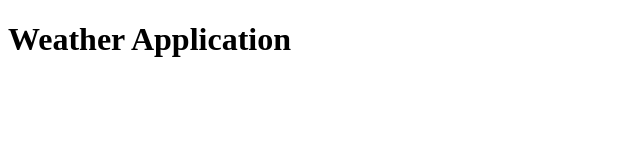
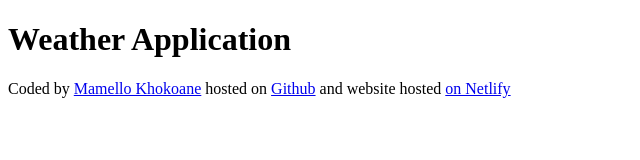
Before and after one commit to Mello0324/my-vanilla-weather-search, a plain HTML site: page index.html in a window 1280 px wide. Shown: the whole page, without its empty margins (0-640 px from the left). Drawn offline with Linux system fonts and the light colour scheme.

Commit message:
Added links to the footer section

```diff
--- a/index.html
+++ b/index.html
@@ -7,5 +7,11 @@
 </head>
 <body>
     <h1>Weather Application</h1>
+
+    <footer>Coded by
+        <a href="https://github.com/Mello0324 ">Mamello Khokoane</a> hosted on
+        <a href="https://github.com/Mello0324/my-vanilla-weather-search ">Github</a> and website hosted
+        <a href="https://stalwart-biscotti-ab9052.netlify.app/ ">on Netlify</a>
+    </footer>
 </body>
 </html>
```
